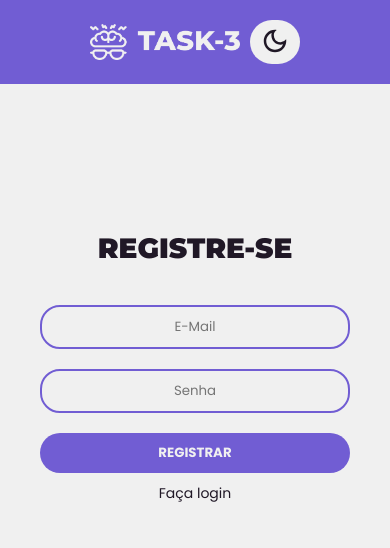
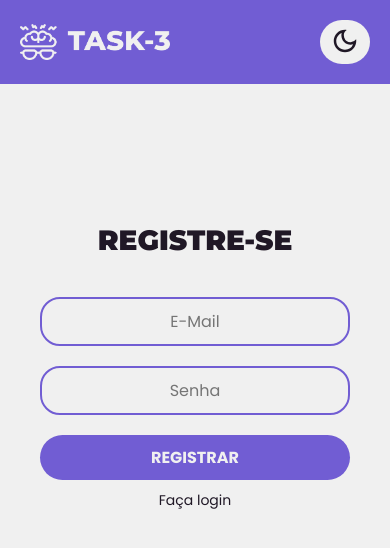
Before and after one commit to joaopedrocabral-sp/tasktri, a React (Vite) app: page /register in a window 390 px wide. Shown: the top 548 px of the page. Built offline with nearby package versions, Linux system fonts and the light colour scheme; no server answers.

Commit message:
Melhorando header mobile

```diff
--- a/src/components/header/index.jsx
+++ b/src/components/header/index.jsx
@@ -1,4 +1,4 @@
-import { HeaderContainer, ButtonModeToggler } from "./styles";
+import { HeaderContainer, ButtonModeToggler, SignOutButton } from "./styles";
 import { MdOutlineLightMode, MdOutlineDarkMode } from "react-icons/md";
 import task3logo from "../../assets/task3logo.png"
 import { useState, useEffect } from "react";
@@ -31,7 +31,7 @@ function Header({ theme, themeToggler }) {
             <HeaderContainer>
                 <div className="header-boxed header-flex-container">
                     <img src={task3logo} alt="" />
-                    <div>
+                    <div className="row-flex-container">
                         <ButtonModeToggler className="modeToggler" onClick={themeToggler}>
                             {theme == "light" ? (
                                 <MdOutlineDarkMode style={{ fontSize: "30px", marginBottom: "-4px" }} />
@@ -39,9 +39,9 @@ function Header({ theme, themeToggler }) {
                                 <MdOutlineLightMode style={{ fontSize: "30px", marginBottom: "-4px" }} />
                             )}
                         </ButtonModeToggler>
-                        <button className="mobile-hidden" onClick={() => logOut()}>
+                        <SignOutButton onClick={() => logOut()}>
                             Sair
-                        </button>
+                        </SignOutButton>
                     </div>
                 </div>
             </HeaderContainer>
--- a/src/components/header/styles.js
+++ b/src/components/header/styles.js
@@ -18,3 +18,9 @@ export const ButtonModeToggler = styled.button`
     color: ${props => props.theme.color.textColorAlternative};
     padding: 6px 10px;
 `
+
+export const SignOutButton = styled.button`
+    padding: 10px 15px;
+    background-color: ${props => props.theme.color.purple.tertiary};
+    color: ${props => props.theme.color.white};
+`
--- a/src/pages/logIn/styles.js
+++ b/src/pages/logIn/styles.js
@@ -30,4 +30,5 @@ export const FormButton = styled.button`
     background-color: ${props => props.theme.color.purple.primary};
     padding: 10px 20px;
     color: ${props => props.theme.color.white};
+    font-size: 16px;
 `
--- a/src/pages/register/styles.js
+++ b/src/pages/register/styles.js
@@ -30,4 +30,5 @@ export const FormButton = styled.button`
     background-color: ${props => props.theme.color.purple.primary};
     padding: 10px 20px;
     color: ${props => props.theme.color.white};
+    font-size: 16px;
 `
--- a/src/styles/globalStyles.js
+++ b/src/styles/globalStyles.js
@@ -166,6 +166,9 @@ html{
     li{
         list-style-type: none
     }
+    input{
+        font-size: 16px;
+    }
     @media (max-width: 767px){
         .header-boxed{
             padding: 20px;
@@ -173,7 +176,6 @@ html{
         .header-flex-container{
             flex-direction: row;
             gap: 10px;
-            justify-content: center;
         }
         .header-flex-container-2{
             justify-content: space-between !important;
```
